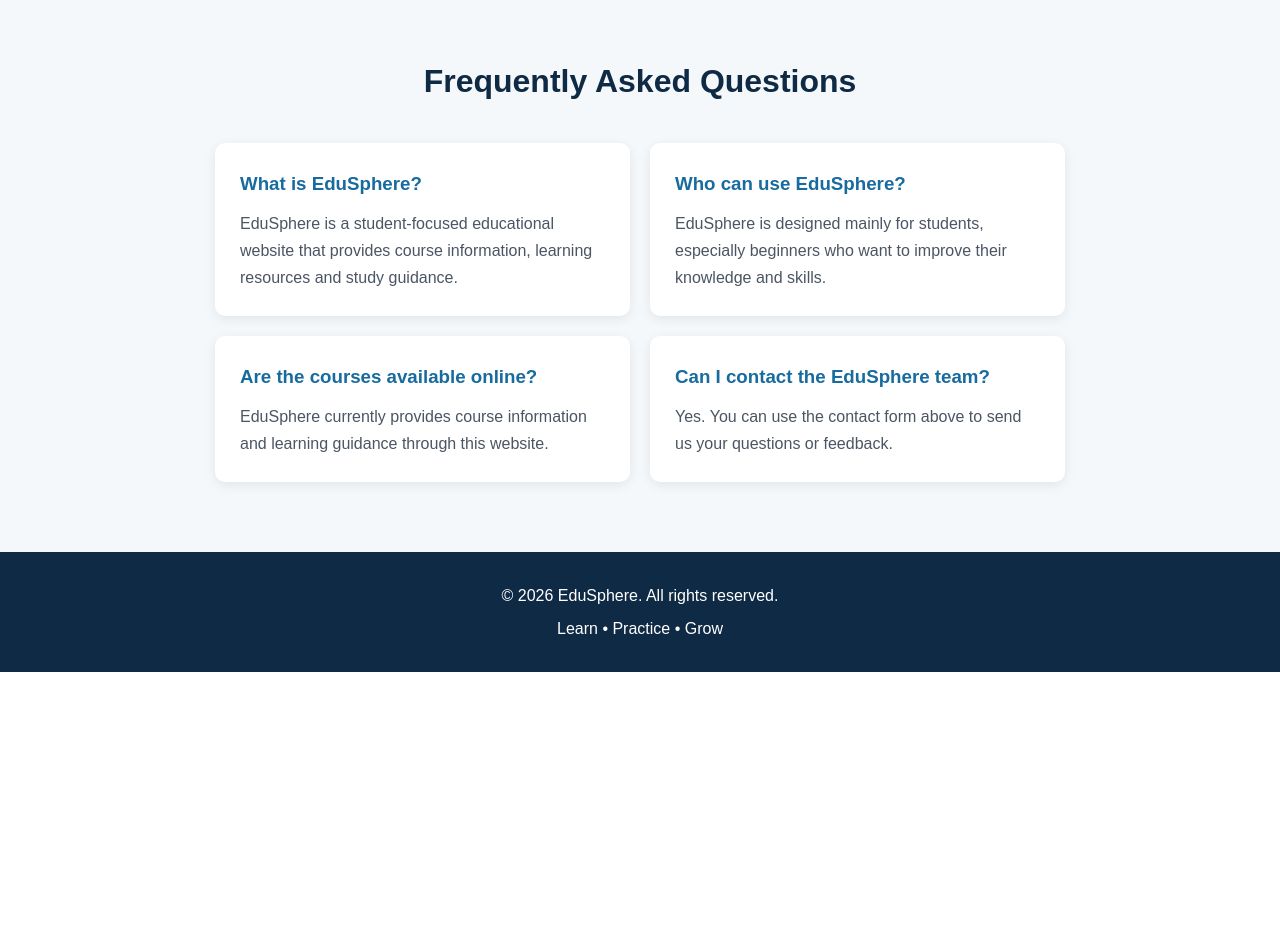
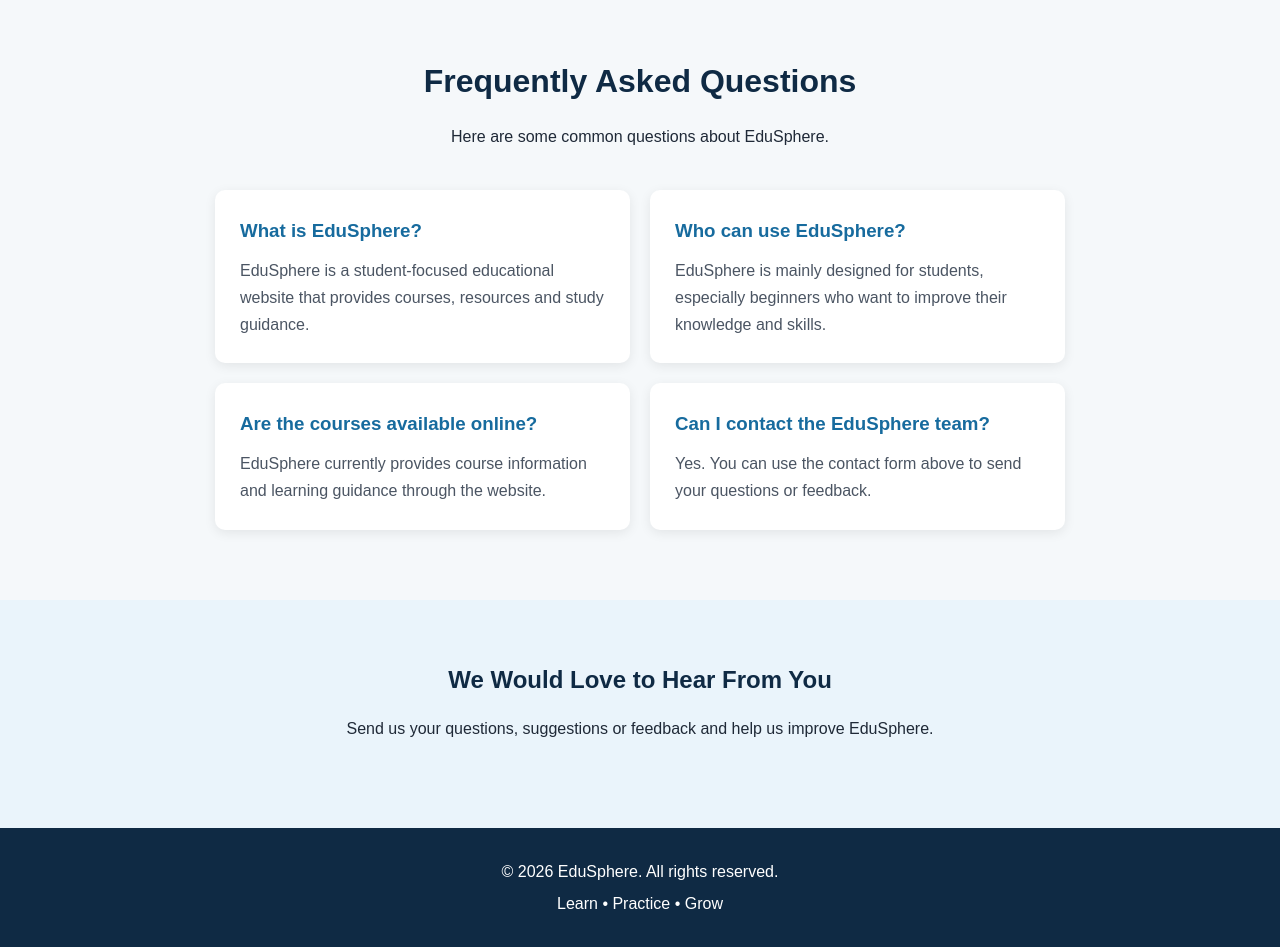
Before and after one commit to prayag07-spec/EduSphere, a plain HTML site: page contact.html in a window 1280 px wide. Shown: the part 1160-2107 px from the top of the page. Before the commit the page ends 1832 px from the top, so only its background shows below. Drawn offline with Linux system fonts and the light colour scheme.

Commit message:
Improve contact.html

```diff
--- a/contact.html
+++ b/contact.html
@@ -41,8 +41,8 @@
             <h1>Contact Us</h1>
 
             <p>
-                Have a question or need help? Get in touch with
-                the EduSphere team.
+                Have a question or need help?
+                Get in touch with the EduSphere team.
             </p>
 
         </section>
@@ -59,8 +59,8 @@
                     <h2>Get in Touch</h2>
 
                     <p>
-                        We are happy to hear from students and help
-                        with questions about EduSphere.
+                        We are happy to hear from students and
+                        help with questions about EduSphere.
                     </p>
 
                     <div class="contact-item">
@@ -80,7 +80,7 @@
 
                     <div class="contact-item">
                         <h3>Support Hours</h3>
-                        <p>Monday – Friday, 9 AM – 5 PM</p>
+                        <p>Monday - Friday, 9 AM - 5 PM</p>
                     </div>
 
                 </div>
@@ -94,7 +94,10 @@
                     <form action="#" method="post">
 
                         <div class="form-group">
-                            <label for="full-name">Full Name</label>
+
+                            <label for="full-name">
+                                Full Name
+                            </label>
 
                             <input
                                 type="text"
@@ -103,11 +106,15 @@
                                 placeholder="Enter your full name"
                                 required
                             >
+
                         </div>
 
 
                         <div class="form-group">
-                            <label for="email">Email</label>
+
+                            <label for="email">
+                                Email
+                            </label>
 
                             <input
                                 type="email"
@@ -116,11 +123,15 @@
                                 placeholder="Enter your email"
                                 required
                             >
+
                         </div>
 
 
                         <div class="form-group">
-                            <label for="subject">Subject</label>
+
+                            <label for="subject">
+                                Subject
+                            </label>
 
                             <input
                                 type="text"
@@ -129,11 +140,15 @@
                                 placeholder="Enter the subject"
                                 required
                             >
+
                         </div>
 
 
                         <div class="form-group">
-                            <label for="message">Message</label>
+
+                            <label for="message">
+                                Message
+                            </label>
 
                             <textarea
                                 id="message"
@@ -142,6 +157,7 @@
                                 placeholder="Write your message"
                                 required
                             ></textarea>
+
                         </div>
 
 
@@ -163,48 +179,78 @@
 
             <h2>Frequently Asked Questions</h2>
 
+            <p class="section-intro">
+                Here are some common questions about EduSphere.
+            </p>
+
             <div class="faq-container">
 
                 <article class="faq-item">
+
                     <h3>What is EduSphere?</h3>
 
                     <p>
                         EduSphere is a student-focused educational
-                        website that provides course information,
-                        learning resources and study guidance.
+                        website that provides courses, resources
+                        and study guidance.
                     </p>
+
                 </article>
 
 
                 <article class="faq-item">
+
                     <h3>Who can use EduSphere?</h3>
 
                     <p>
-                        EduSphere is designed mainly for students,
+                        EduSphere is mainly designed for students,
                         especially beginners who want to improve
                         their knowledge and skills.
                     </p>
+
                 </article>
 
 
                 <article class="faq-item">
+
                     <h3>Are the courses available online?</h3>
 
                     <p>
-                        EduSphere currently provides course information
-                        and learning guidance through this website.
+                        EduSphere currently provides course
+                        information and learning guidance through
+                        the website.
                     </p>
+
                 </article>
 
 
                 <article class="faq-item">
+
                     <h3>Can I contact the EduSphere team?</h3>
 
                     <p>
-                        Yes. You can use the contact form above to
-                        send us your questions or feedback.
+                        Yes. You can use the contact form above
+                        to send your questions or feedback.
                     </p>
+
                 </article>
+
+            </div>
+
+        </section>
+
+
+        <!-- Final Message -->
+        <section class="outcome-section">
+
+            <div class="outcome-box">
+
+                <h2>We Would Love to Hear From You</h2>
+
+                <p>
+                    Send us your questions, suggestions or feedback
+                    and help us improve EduSphere.
+                </p>
 
             </div>
 
```
